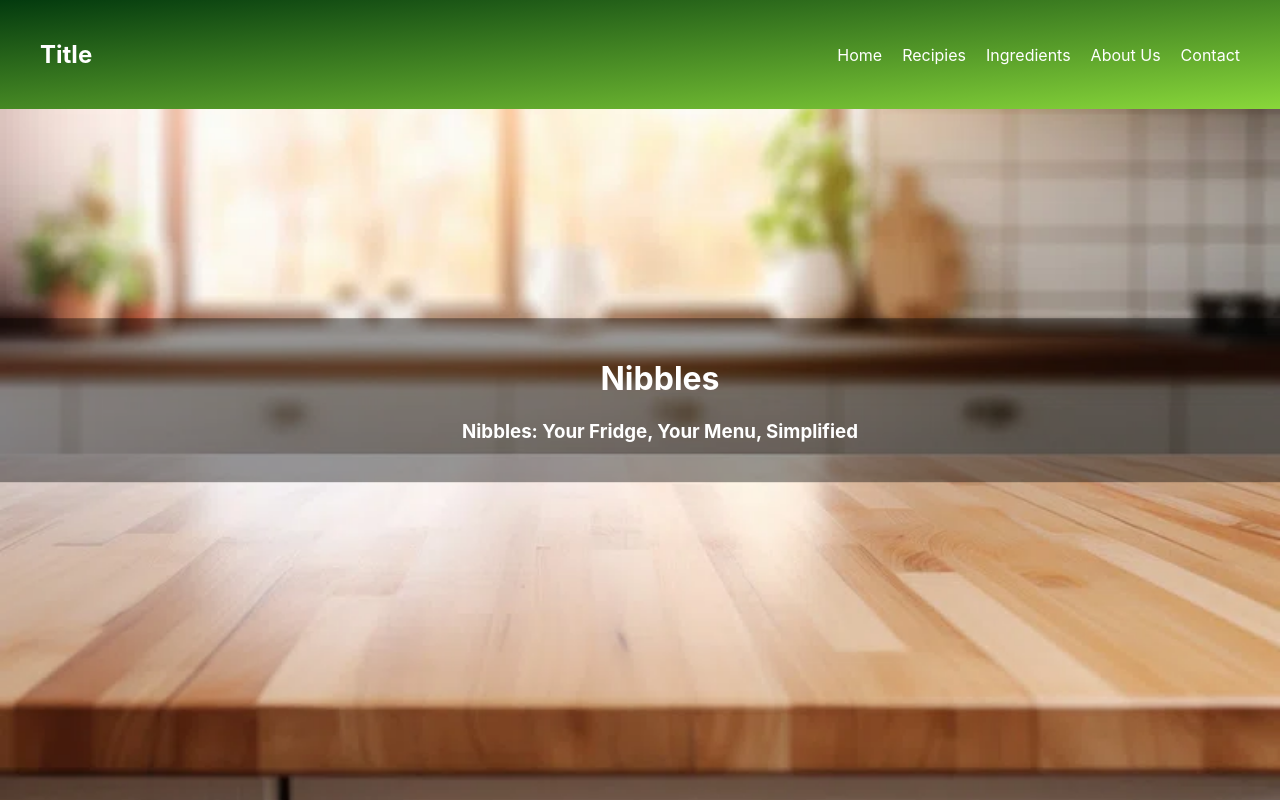
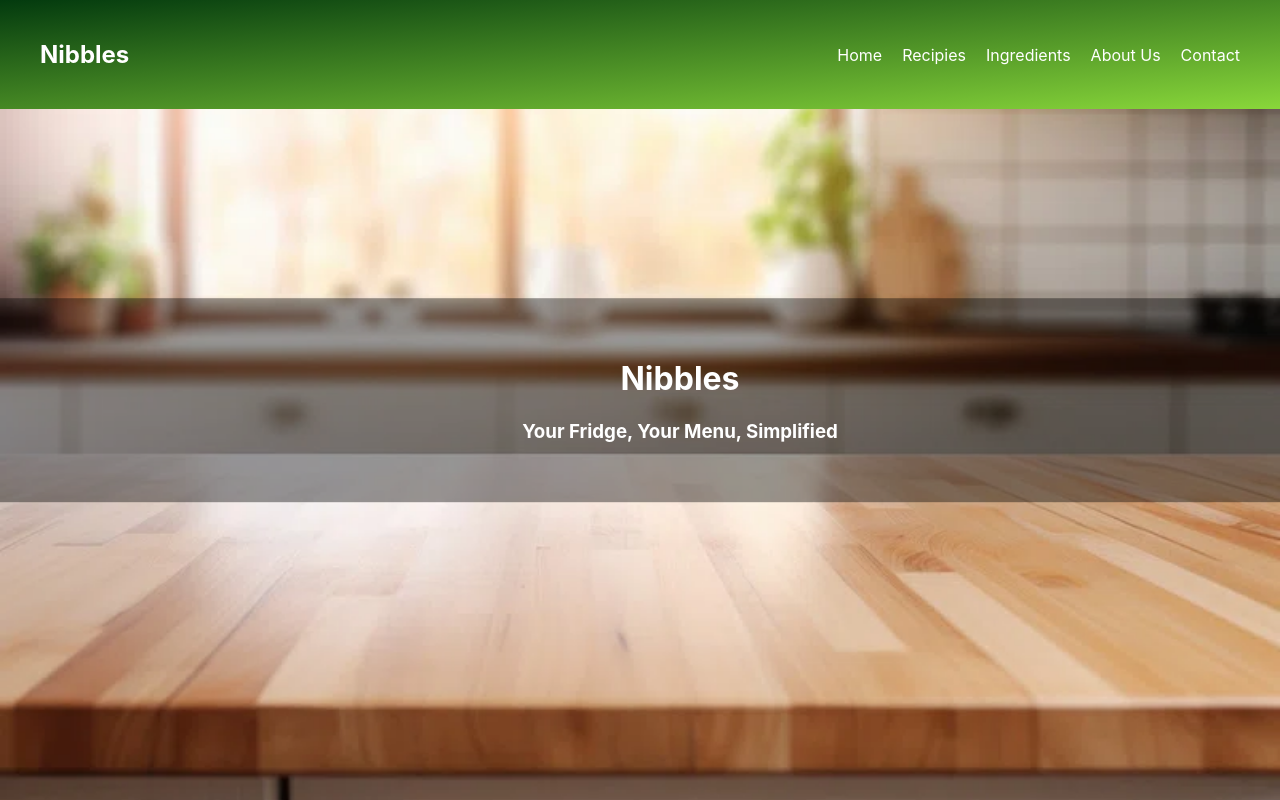
Before and after one commit to TanMan-CAL/Nibbles, a React (Create React App) app in the folder nibbles/: page / in a window 1280 px wide. Built offline with nearby package versions, Linux system fonts and the light colour scheme.

Commit message:
Fixed up Navbar and added Aarons Pic

```diff
--- a/nibbles/src/Components/Navbar.js
+++ b/nibbles/src/Components/Navbar.js
@@ -7,7 +7,7 @@ const Navbar = () => {
 
     return (
         <nav className={`navbar ${isHomePage ? 'navbar-home' : 'navbar-regular'}`}>
-            <h1>Title</h1>
+            <h1>Nibbles</h1>
             <div className="links">
                 <Link to="/">Home</Link>
                 <Link to="/Recipies">Recipies</Link>
--- a/nibbles/src/Pages/AboutUs.js
+++ b/nibbles/src/Pages/AboutUs.js
@@ -3,6 +3,7 @@ import './AboutUs.css';
 
 // Import the images directly
 import OmarImage from '../Images/Omar.png';
+import AaronImage from '../Images/Aaron.png';
 import TanmayImage from '../Images/Tanmay.png';
 
 const AboutUs = () => {
@@ -10,7 +11,7 @@ const AboutUs = () => {
     { name: 'Omar Elgazzar', bio: '1st year Mechatronics Student @ University of Waterloo', image: OmarImage },
     { name: 'Nihar Sheth', bio: '1st year Mechatronics Student @ University of Waterloo', image: OmarImage },
     { name: 'Tanmay Shah', bio: '1st year Software Student @ University of Waterloo', image: TanmayImage },
-    { name: 'Aaron Kang', bio: '12th Grade Student @ Lord Byng Secondary School', image: OmarImage },
+    { name: 'Aaron Kang', bio: '12th Grade Student @ Lord Byng Secondary School', image: AaronImage },
   ];
 
   return (
--- a/nibbles/src/Pages/Home.css
+++ b/nibbles/src/Pages/Home.css
@@ -16,13 +16,12 @@
     text-align: center;
     color: white;
     background-color: rgba(0, 0, 0, 0.4); /* Dark overlay for readability */
-    padding: 20px;
+    padding: 40px; /* Increased padding for a taller shadow box */
     position: absolute;
     width: 100%;
     top: 50%;
     transform: translateY(-50%);
 }
-
 
 .text-content {
     width: 80%;
@@ -41,9 +40,10 @@
     margin-left: auto;
     margin-right: auto;
 }
-.text-content h1{
+
+.text-content h1 {
     text-align: center;
-    font-size: 3rem; /* Slightly bigger font */
+    font-size: 3rem; /* Increased font size for the title */
     line-height: 2; /* Double spacing */
     margin-top: 50px; /* Padding between the title and paragraph */
     margin-left: auto;
--- a/nibbles/src/Pages/Home.js
+++ b/nibbles/src/Pages/Home.js
@@ -8,7 +8,7 @@ const Home = () => {
             <div className="main-content" style={{ backgroundImage: `url(${Kitchen})` }}>
                 <div className="overlay">
                     <h1>Nibbles</h1>
-                    <h3>Nibbles: Your Fridge, Your Menu, Simplified</h3>
+                    <h3>Your Fridge, Your Menu, Simplified</h3>
                 </div>
             </div>
             <div className="text-content">
```
Also changed, not shown: 1 other file (tests, documents, lock files or other folders).
